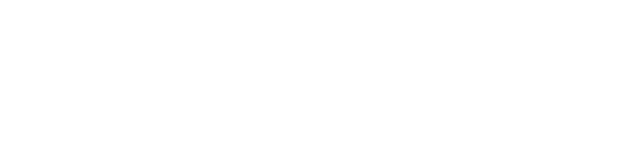
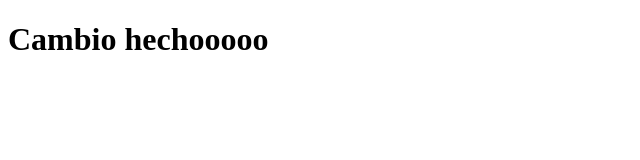
Before and after one commit to Sanepo/sistema-de-registro, a plain HTML site: page index.html in a window 1280 px wide. Shown: the whole page, without its empty margins (0-640 px from the left). Drawn offline with Linux system fonts and the light colour scheme.

Commit message:
Modificar index

```diff
--- a/index.html
+++ b/index.html
@@ -6,6 +6,6 @@
     <title>Sistema de registro de juegos</title>
 </head>
 <body>
-
+    <h1>Cambio hechooooo</h1>
 </body>
 </html>
```
